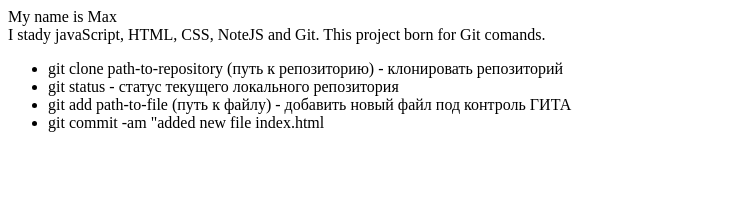
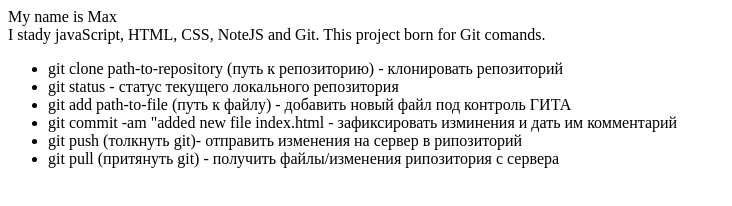
Before and after one commit to MaximPoz/IT_kamasutra, a plain HTML site: page index.html in a window 1280 px wide. Shown: the whole page, without its empty margins (0-732 px from the left). Drawn offline with Linux system fonts and the light colour scheme.

Commit message:
added new file index.html

```diff
--- a/index.html
+++ b/index.html
@@ -10,6 +10,8 @@
         <li>git clone path-to-repository (путь к репозиторию) - клонировать репозиторий</li>
         <li>git status - статус текущего локального репозитория</li>
         <li>git add path-to-file (путь к файлу) - добавить новый файл под контроль ГИТА</li>
-        <li>git commit -am "added new file index.html</li>
+        <li>git commit -am "added new file index.html - зафиксировать изминения и дать им комментарий</li>
+        <li>git push (толкнуть git)- отправить изменения на сервер в рипозиторий</li>
+        <li>git pull (притянуть git) - получить файлы/изменения рипозитория с сервера </li>
     </ul>
 </div>
```
